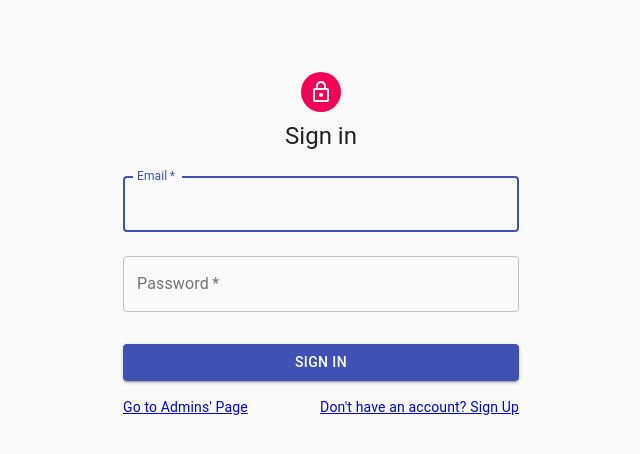
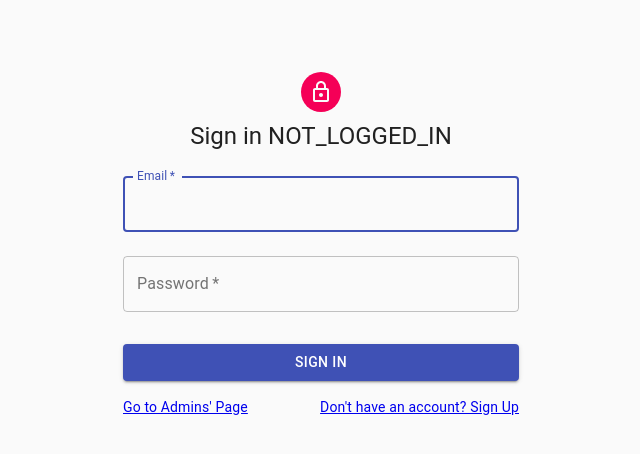
Before and after one commit to begeli/cloud-frontend, a React (Create React App) app: page /signin in a window 1280 px wide. Shown: the top 454 px of the page, without its empty margins (319-959 px from the left). Built offline with nearby package versions, Linux system fonts and the light colour scheme; no server answers.

Commit message:
We can pass the email to the home page.

```diff
--- a/src/App.js
+++ b/src/App.js
@@ -1,4 +1,4 @@
-import React from 'react';
+import React, { Component } from 'react';
 import { BrowserRouter as Router, Switch, Route, Link } from "react-router-dom";
 import AdminSignIn from './AdminSignIn';
 import AdminHome from './AdminHome';
@@ -8,22 +8,67 @@ import Home from './Home';
 import LinkAnalytics from './LinkAnalytics';
 import './App.css';
 
-function App() {
+export default class  App extends Component {
+  constructor() {
+    super();
+
+    this.state = {
+      loggedInStatus: "NOT_LOGGED_IN",
+      email: ""
+    }
+
+    this.handleSuccessfulAuth = this.handleSuccessfulAuth.bind(this);
+  }
+
+  handleSuccessfulAuth(data) {
+    console.log("here ", data);
+    this.setState({
+      loggedInStatus: "LOGGED_IN",
+      email: data
+    })
+  }
+
+  render() {
     return (
       <div >
         <Router>
           <Switch >
-          <Route exact path="/asignin" component={AdminSignIn} />
-          <Route exact path="/ahome" component={AdminHome} />
-          <Route exact path="/signin" component={SignIn} />
-          <Route exact path="/signup" component={SignUp} />
-          <Route exact path="/home" component={Home} />
-          <Route exact path="/analytics" component={LinkAnalytics} />
+            <Route
+              exact path="/asignin"
+              component={AdminSignIn}
+            />
+            <Route
+              exact path="/ahome"
+              component={AdminHome}
+            />
+            <Route
+              exact path="/signin"
+              render={ props => (
+                  <SignIn {...props} handleSuccessfulAuth={this.handleSuccessfulAuth} loggedInStatus={this.state.loggedInStatus}/>
+                )
+              }
+              //component={SignIn}
+            />
+            <Route
+              exact path="/signup"
+              component={SignUp}
+            />
+            <Route
+              exact path="/home"
+              render={ props => (
+                  <Home email={this.state.email}/>
+                )
+              }
+              //component={Home}
+            />
+            <Route
+              exact path="/analytics"
+              component={LinkAnalytics}
+            />
           </Switch>
         </Router>
 
       </div>
     );
   }
-
-export default App;
+}
--- a/src/Home.js
+++ b/src/Home.js
@@ -30,7 +30,7 @@ const useStyles = makeStyles((theme) => ({
   },
 }));
 
-export default function Home() {
+export default function Home(props) {
   const classes = useStyles();
   //const email = localStorage.getItem('email');
   //const [email, setEmail] = useState("");
@@ -44,7 +44,7 @@ export default function Home() {
             <LinkIcon />
             </Avatar>
             <Typography component="h1" variant="h5">
-                Welcome
+                Welcome {props.email}
             </Typography>
             <form className={classes.form} noValidate>
             <TextField
--- a/src/SignIn.js
+++ b/src/SignIn.js
@@ -31,7 +31,7 @@ const useStyles = makeStyles((theme) => ({
   },
 }));
 
-export default function SignIn() {
+export default function SignIn(props) {
   const classes = useStyles();
   const [email, setEmail] = useState("");
   const [password, setPassword] = useState("");
@@ -43,7 +43,7 @@ export default function SignIn() {
     .then(res => {
       if (res.status === 200) {
         setAuthorization(true);
-        localStorage.setItem('email', email);
+        props.handleSuccessfulAuth(email);
         //history.push("/home")
       } else {
         console.log(res)
@@ -77,7 +77,7 @@ export default function SignIn() {
             <LockOutlinedIcon />
           </Avatar>
           <Typography component="h1" variant="h5">
-            Sign in
+            Sign in {props.loggedInStatus}
           </Typography>
           <form className={classes.form} onSubmit={onFinish()}noValidate>
             <TextField
```
Lines whose indentation alone changed are shown as unchanged.
